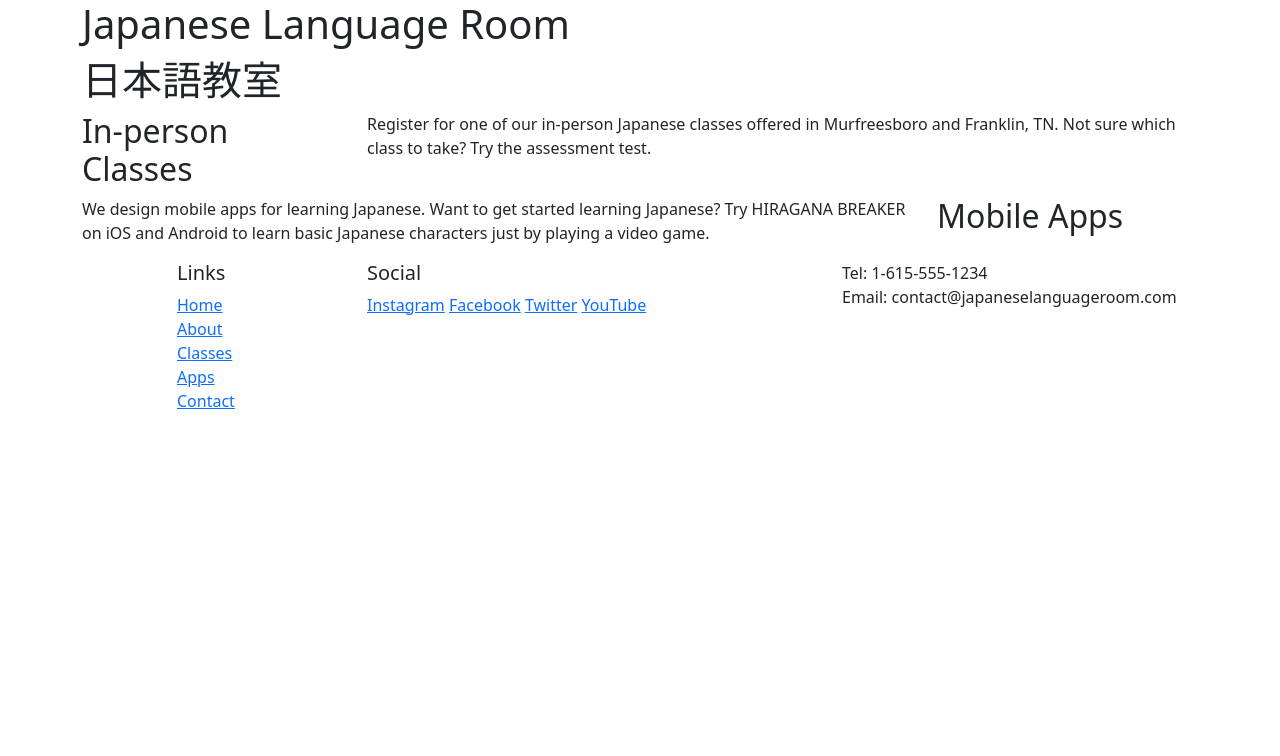
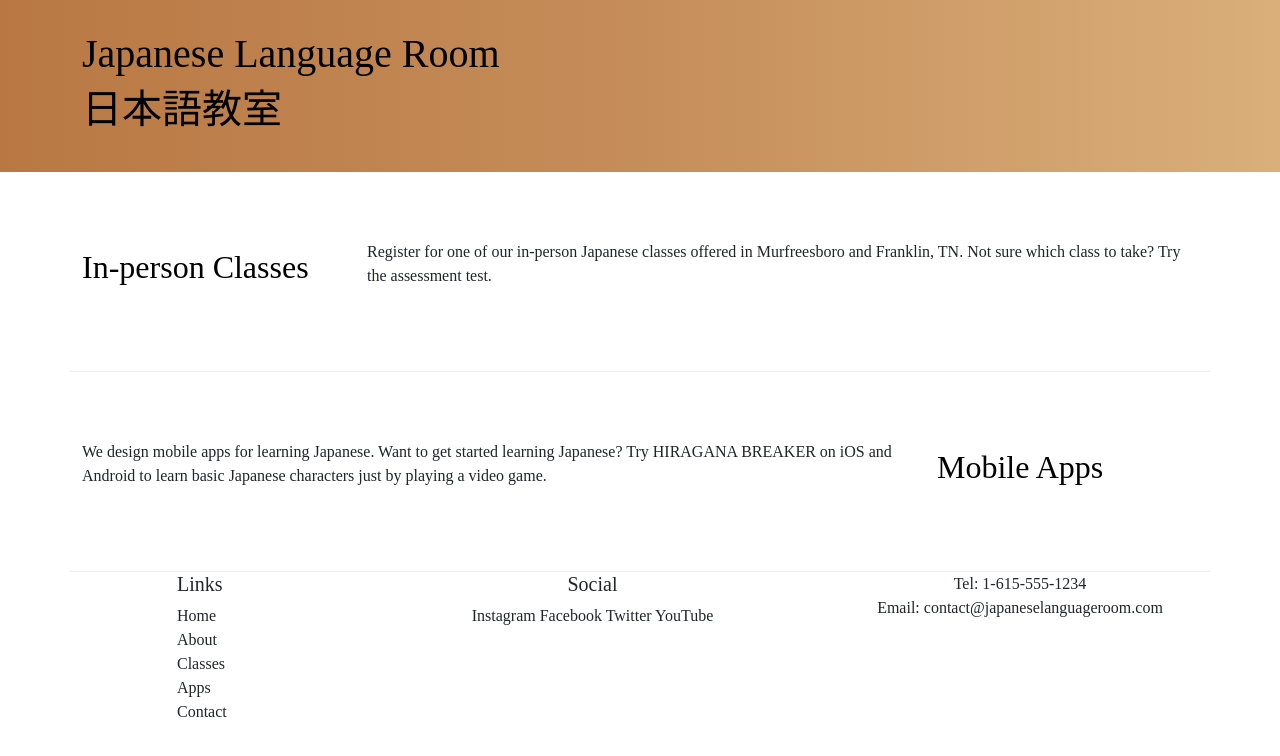
Before and after one commit to Johnsensei/jlr-prototype, a website: page index.html in a window 1280 px wide. Drawn offline with nearby package versions, Linux system fonts and the light colour scheme; a web font is replaced by a local one.

Commit message:
Adding Custom Styles

```diff
--- a/css/styles.css
+++ b/css/styles.css
@@ -1,14 +1,19 @@
+@font-face { font-family: RiiTegakiFude; src: url('RiiT_F.otf'); }
+      h1 {
+         font-family: RiiTegakiFude
+      }
+
 body {
-  font-family: "Open Sans", sans-serif; }
+  font-family: "RiiTegakiFude" }
 
 h1, h2, h3 {
-  font-family: "Lobster", cursive; }
+  font-family: "RiiTegakiFude"}
 
 h2 {
-  color: #3046C5; }
+  color: black; }
 
 header h2 {
-  color: #CEC8FF; }
+  color: black; }
 
 .site-footer {
   background-image: linear-gradient(#CEC8FF, white);
@@ -17,8 +22,8 @@ header h2 {
 .jumbotron {
   margin: 0;
   padding: 30px;
-  background-image: linear-gradient(to right, #5637dd, #3046C5, #60106b);
-  color: white; }
+  background-image: linear-gradient(to right, rgba(185, 120, 67, 1), rgba(197, 141, 90, 1), rgba(218, 175, 121, 1));
+  color: black; }
 
 .row-content {
   padding: 50px 0;
--- a/index.html
+++ b/index.html
@@ -8,11 +8,13 @@
     <!-- Bootstrap CSS -->
     <link rel="stylesheet" href="node_modules/bootstrap/dist/css/bootstrap.min.css" />
 
+    <link rel="stylesheet" href="css/styles.css" />
+
     <title>Japanese Language Room</title>
 </head>
 
 <body>
-    <header class="jumbotron">
+    <header class="jumbotron jumbotron-fluid">
         <div class="container">
             <div class="row">
                 <div class="col">
@@ -25,9 +27,9 @@
     </header>
 
     <div class="container">
-        <div class="row">
+        <div class="row row-content align-items-center">
             <div class="col-sm-4 col-md-3">
-                <h2>In-person Classes</h2>
+                <h2 class="text-sm-right">In-person Classes</h2>
             </div>
             <div class="col">
                 <p>Register for one of our in-person Japanese classes
@@ -39,9 +41,9 @@
         </div>
 
             <!-- TODO: Hiragana Breaker image here. -->
-            <div class="row">
+            <div class="row row-content align-items-center">
                 <div class="col-sm-4 order-sm-last col-md-3">
-                    <h2>Mobile Apps</h2>
+                    <h2 class="text-sm-right">Mobile Apps</h2>
                 </div>
 
                 <div class="col">
@@ -69,7 +71,7 @@
                     </ul>
                 </div>
 
-                <div class="col-6 col-sm-5">
+                <div class="col-6 col-sm-5 text-center">
                     <h5>Social</h5>
                     <a href="http://instagram.com/">Instagram</a>
                     <a href="http://facebook.com/">Facebook</a>
@@ -77,7 +79,7 @@
                     <a href="http://youtube.com/">YouTube</a>
                 </div>
 
-                <div class="col-sm-4">
+                <div class="col-sm-4 text-center">
                     Tel: 1-615-555-1234<br />
                     Email: contact@japaneselanguageroom.com
                 </div>
```
Also changed, not shown: 1 other file.
